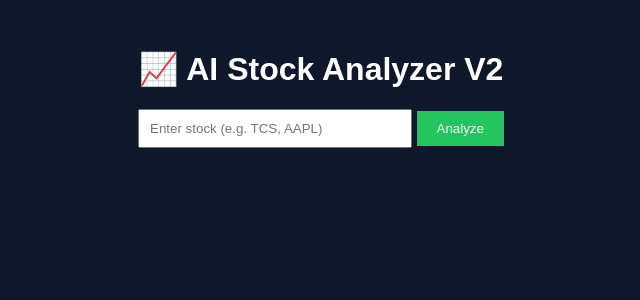
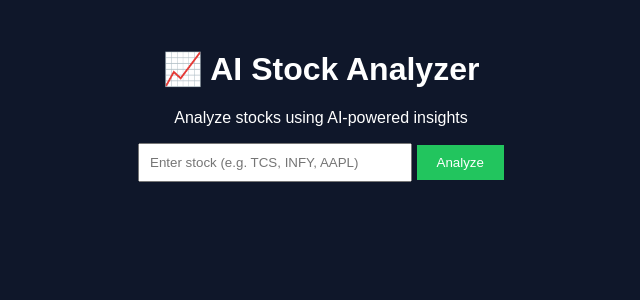
Before and after one commit to jimbeann/stock-ai-agent, a FastAPI app: page / in a window 1280 px wide. Shown: the top 300 px of the page, without its empty margins (319-959 px from the left). Run offline with FastAPI, Linux system fonts and the light colour scheme.

Commit message:
Update index.html

```diff
--- a/templates/index.html
+++ b/templates/index.html
@@ -5,25 +5,43 @@
     <link rel="stylesheet" href="/static/style.css">
     <script src="https://cdn.jsdelivr.net/npm/chart.js"></script>
 </head>
+
 <body>
 
 <div class="container">
-    <h1>📈 AI Stock Analyzer V2</h1>
 
-    <form method="post" action="/analyze">
-        <input type="text" name="stock" placeholder="Enter stock (e.g. TCS, AAPL)" required>
+    <h1>📈 AI Stock Analyzer</h1>
+    <p class="subtitle">Analyze stocks using AI-powered insights</p>
+
+    <form method="post" action="/analyze" onsubmit="showLoading()">
+        <input type="text" name="stock" placeholder="Enter stock (e.g. TCS, INFY, AAPL)" required>
         <button type="submit">Analyze</button>
     </form>
 
+    <!-- Loading Indicator -->
+    <div id="loading" class="loading" style="display:none;">
+        ⏳ Analyzing... please wait
+    </div>
+
     {% if result %}
-        <div class="result">
-            <h2>{{stock}} Analysis</h2>
+        <div class="result-card">
+            <h2>📊 {{stock}} Analysis</h2>
             <pre>{{result}}</pre>
         </div>
 
-        <canvas id="stockChart"></canvas>
+        <div class="chart-card">
+            <h3>📉 Price Trend (Last 1 Month)</h3>
+            <canvas id="stockChart"></canvas>
+        </div>
     {% endif %}
+
 </div>
+
+<script>
+function showLoading() {
+    document.getElementById("loading").style.display = "block";
+}
+</script>
 
 <script>
     const chartData = {{ chart_data | tojson | safe if chart_data else 'null' }};
@@ -37,8 +55,28 @@
                 labels: chartData.dates,
                 datasets: [{
                     label: 'Stock Price',
-                    data: chartData.prices
+                    data: chartData.prices,
+                    borderWidth: 2,
+                    tension: 0.3
                 }]
+            },
+            options: {
+                responsive: true,
+                plugins: {
+                    legend: {
+                        labels: {
+                            color: 'white'
+                        }
+                    }
+                },
+                scales: {
+                    x: {
+                        ticks: { color: 'white' }
+                    },
+                    y: {
+                        ticks: { color: 'white' }
+                    }
+                }
             }
         });
     }
```
